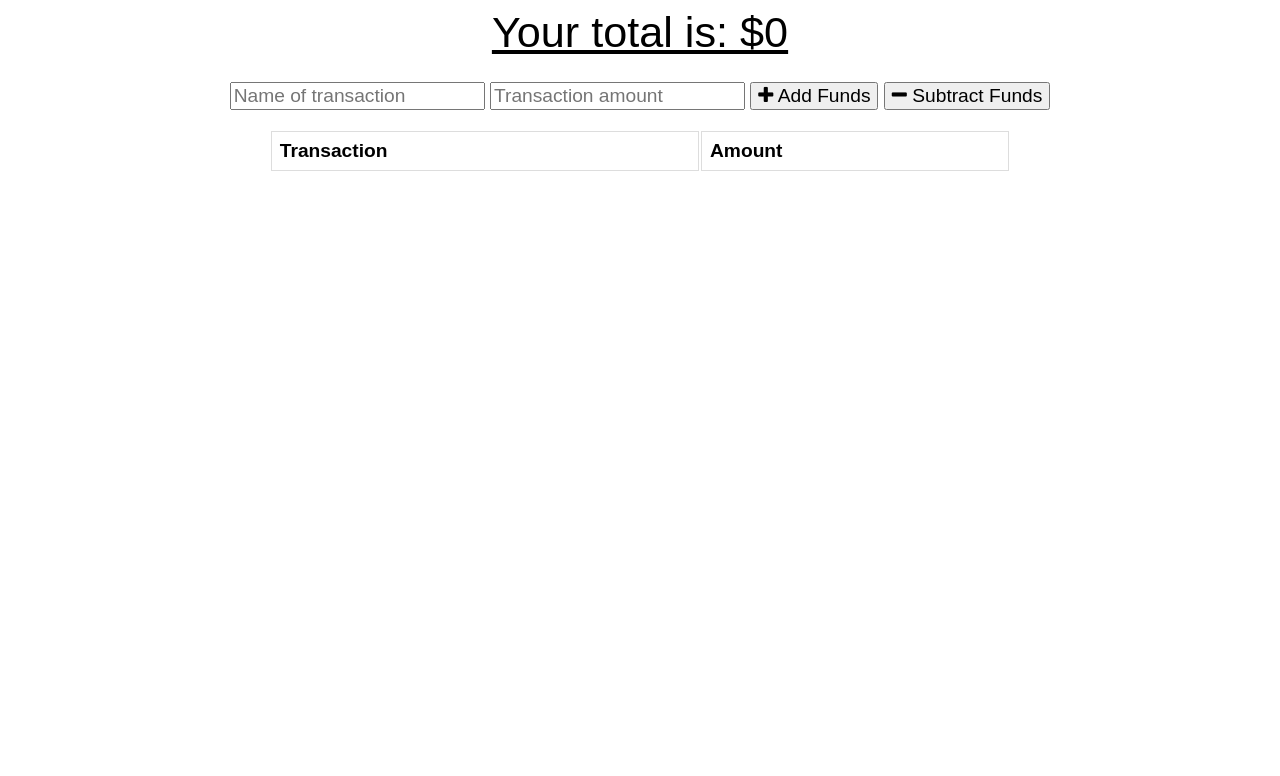
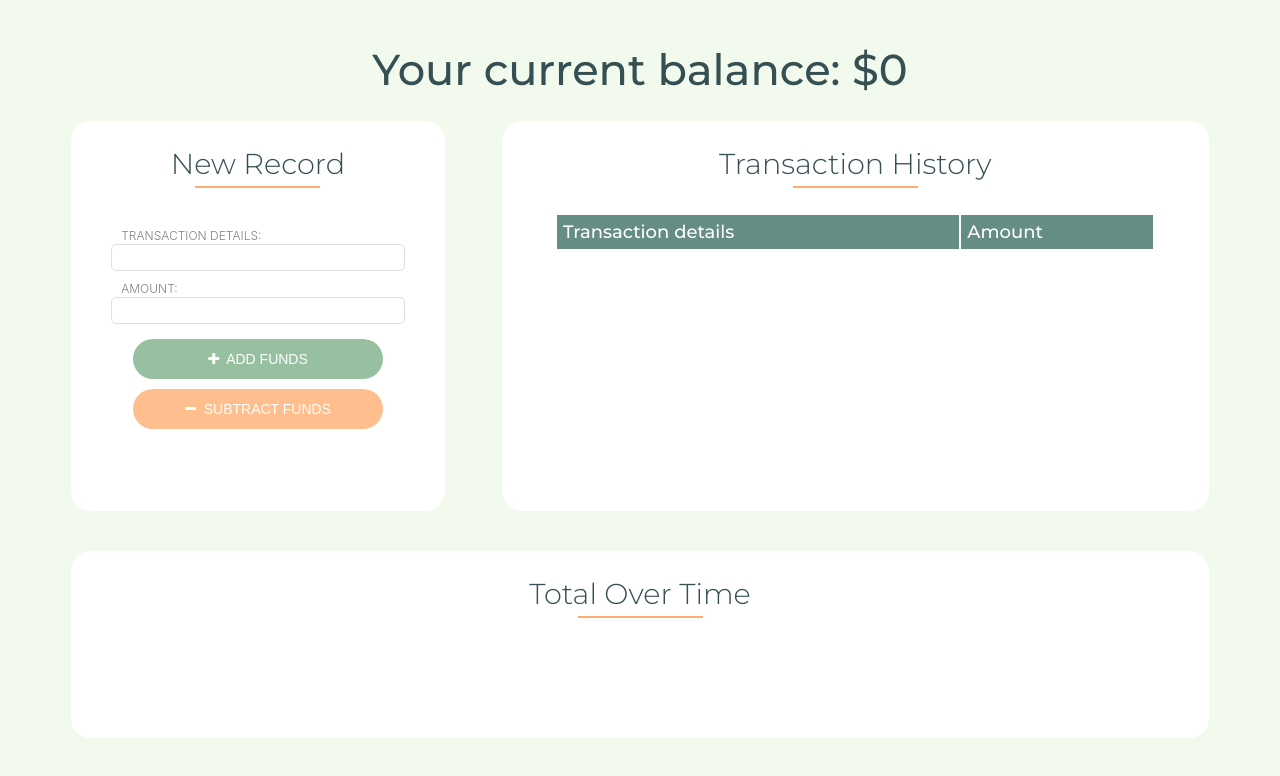
Before and after one commit to butsnieva/budget-tracker, a website: page public/index.html in a window 1280 px wide. Drawn offline with nearby package versions, Linux system fonts and the light colour scheme; no server answers.

Commit message:
add styling

```diff
--- a/public/css/styles.css
+++ b/public/css/styles.css
@@ -1,11 +1,23 @@
+:root {
+    --bg: #f2faed;
+  	--pale-gray: #dddddd;
+    --cust1: #354f52;
+    --cust2: #658d83;
+    --cust3: #96c09f;
+    --cust4: #eff8e9;
+    --divider: rgba(255, 151, 72, 0.773);
+    --sub-btn: #feab6cc5;
+    --white: #ffffff;
+    --light-gray: #dfdfdf;
+    --gray: #808080;
+
+}
+
 body {
   font-size: 120%;
-  font-family: Arial;
-}
-
-button, input {
-  font-size: 100%;
-  font-family: Arial;
+  font-family: -apple-system, BlinkMacSystemFont, 'Segoe UI', Roboto, Oxygen, Ubuntu, Cantarell, 'Open Sans', 'Helvetica Neue', sans-serif;
+  font-weight: 300;
+  background-color: var(--bg);
 }
 
 table {
@@ -13,39 +25,166 @@ table {
 }
 
 td, th {
-  border: 1px solid #dddddd;
+  border: 1px solid var(--pale-gray);
   text-align: left;
-  padding: 8px;
+  padding: 6px;
 }
 
 tr:nth-child(even) {
-  background-color: #dddddd;
+  background-color: var(--pale-gray);
 }
 
 .error {
-  color: red;
+  color: rgb(170, 4, 4);
 }
 
 .wrapper {
-  margin: 0 auto;
-  max-width: 825px;
+  margin: auto;
+  max-width: 90%;
   text-align: center;
 }
 
 .total {
   font-size: 150%;
-  text-decoration: underline;
-}
-
-.form {
-  margin-top: 25px;
-  width: 100%;
+  padding-top: 15px;
+  font-weight:500;
 }
 
 .transactions {
   text-align: left;
-  max-height: 300px;
+  max-height: 250px;
   overflow: auto;
   width: 90%;
   margin: 0 auto;
 }
+
+.form-row {
+  margin: 10px;
+}
+
+.row {
+  margin-top: 20px;
+  margin-bottom: 20px;
+  background-color: var(--white);
+  padding: 20px;
+  border-radius: 20px;
+}
+
+tr {
+font-size: 14px;
+}
+
+tr:nth-child(even) {
+  background-color: var(--cust3);
+  color: var(--white);
+
+}
+
+tr:nth-child(odd) {
+  color: var(--gray);
+}
+
+td, th {
+  border: none;
+}
+
+th {
+  font-family: 'Montserrat', sans-serif !important;
+  background-color: var(--cust2);
+  color: var(--white);
+  font-weight: 500;
+  font-size: 18px;
+}
+
+button {
+  color: var(--white);
+  border: none;
+  width: 250px;
+  padding: 12px;
+  margin: 5px 0;
+  border-radius: 20px;
+  font-weight: 300;
+  text-transform: uppercase;
+  font-size: 14px;
+}
+
+#add-btn {
+  background-color: var(--cust3);
+}
+#add-btn:hover {
+  background-color: var(--cust2);
+}
+
+#sub-btn {
+  background-color: var(--sub-btn);
+}
+#sub-btn:hover {
+  background-color: var(--divider);
+}
+
+
+h1, h2, h3, h4 {
+  font-family: 'Montserrat', sans-serif !important;
+  color: var(--cust1);
+  font-weight: 300;
+  margin: 5px;
+}
+
+label {
+  display: block;
+  text-align: start;
+  margin-left: 20px;
+  font-weight: 300;
+  text-transform: uppercase;
+  font-size: 12px;
+  color: var(--gray);
+}
+
+input {
+  border: 1px solid var(--light-gray);
+  width: 90%;
+  padding: 5px;
+  border-radius: 5px;
+}
+
+hr {
+  width:125px;
+  margin: auto;
+  margin-top: 5px;
+  margin-bottom: 25px;
+  background-color: var(--divider);
+  height: 2px;
+  border: none;
+}
+
+.flex {
+  display: flex;
+}
+
+.flex-1 {
+  flex: 1 1 30%;
+  margin-right: 5%;
+  height: 350px;
+}
+
+.flex-2 {
+  flex: 1 1 60%;
+}
+
+.r1 {
+}
+
+
+.r3 {
+
+}
+
+thead {
+  position: sticky;
+  top: 0;
+  background: white;
+}
+
+.form {
+  margin-top: 40px;
+}
--- a/public/index.html
+++ b/public/index.html
@@ -8,6 +8,9 @@
   <link rel="shortcut icon" href="icons/icon-192x192.png" type="image/x-icon">
 
   <link rel="stylesheet" href="https://stackpath.bootstrapcdn.com/font-awesome/4.7.0/css/font-awesome.min.css">
+  <link
+    href="https://fonts.googleapis.com/css2?family=Montserrat:ital,wght@0,100;0,200;0,300;0,400;0,500;0,600;0,700;0,800;0,900;1,100;1,200;1,300;1,400;1,700;1,800;1,900&family=Roboto:ital,wght@0,100;0,300;0,400;0,500;0,700;0,900;1,100;1,300;1,400;1,500;1,700;1,900&display=swap"
+    rel="stylesheet">
   <link rel="stylesheet" href="css/styles.css">
 
 <!-- link to manifest -->
@@ -18,31 +21,54 @@
 <body>
   <div class="wrapper">
           <div class="total">
-      <div class="total">Your total is: $<span id="total">0</span></div>
+        <h1 class="total">Your current balance: $<span id="total">0</span></h1>
       </div>
 
+    <div class="flex">
+   <div class="row r1 flex-1">
+      <h2>New Record</h2>
+
+      <hr>
       <div class="form">
-      <input type="text" id="t-name" placeholder="Name of transaction" />
-      <input type="number" min="0" id="t-amount" placeholder="Transaction amount" />
-      <button id="add-btn"><i class="fa fa-plus buttons"></i> Add Funds</button>
-      <button id="sub-btn"><i class="fa fa-minus"></i> Subtract Funds</button>
+        <div class="form-row">
+          <label>Transaction Details: </label>
+          <input type="text" id="t-name" placeholder="" />
+        </div>
+        <div class="form-row">
+          <label>Amount: </label>
+          <input type="number" min="0" id="t-amount" placeholder="" />
+        </div>
+        <div class="form-row">
+          <button id="add-btn"><i class="fa fa-plus buttons"></i>&nbsp; Add Funds</button>
+          <button id="sub-btn"><i class="fa fa-minus"></i>&nbsp; Subtract Funds</button>
           <p class="error"></p>
         </div>
+      </div>
+    </div>
 
-    <div class="transactions">
+
+    <div class="row r2 flex-2">
+      <h2>Transaction History</h2>
+      <hr>
+      <div class="transactions" style="text-align: center">
         <table>
-        <thead>
-          <th>Transaction</th>
+          <thead >
+            <th>Transaction details</th>
             <th>Amount</th>
           </thead>
           <tbody id="tbody">
-
           </tbody>
         </table>
       </div>
-
+      </div>
+    </div>
+    <div class="row r3">
+      <h2>Total Over Time</h2>
+      <hr>
       <canvas id="myChart"></canvas>
     </div>
+
+
 
   <script src="https://cdn.jsdelivr.net/npm/chart.js@2.8.0"></script>
 
--- a/public/js/index.js
+++ b/public/js/index.js
@@ -65,18 +65,35 @@ function populateChart() {
   let ctx = document.getElementById("myChart").getContext("2d");
 
   myChart = new Chart(ctx, {
-    type: 'line',
-      data: {
-        labels,
-        datasets: [{
-            label: "Total Over Time",
-            fill: true,
-            backgroundColor: "#6666ff",
-            data
-        }]
-    }
+    type: 'bar',
+    data: {
+      labels,
+      datasets: [
+        {
+          label: 'Total Over Time',
+          fill: true,
+          //backgroundColor: 'rgba(82, 121, 111, 0.3)',
+          data,
+          backgroundColor(context) {
+            const index = context.dataIndex;
+            const value = context.dataset.data[index];
+            return value < 0
+              ? 'rgba(255, 151, 72, 0.5)'
+              : 'rgba(82, 121, 111, 0.3)';
+          },
+        },
+      ],
+    },
+    options: {
+      legend: {
+        display: false,
+      },
+    },
   });
 }
+var chartEl = document.getElementById('myChart');
+chartEl.height = 70;
+
 
 function sendTransaction(isAdding) {
   let nameEl = document.querySelector("#t-name");
```
Lines whose indentation alone changed are shown as unchanged.
